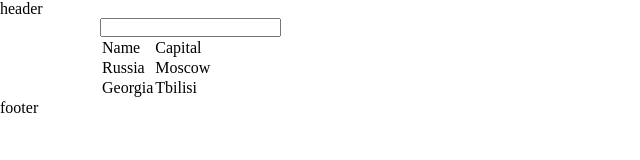
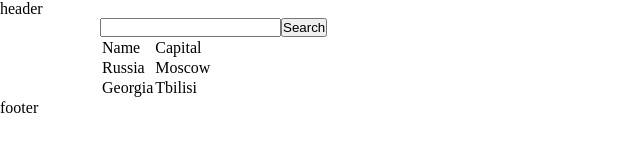
Before and after one commit to ungear/countries-dashboard, a Next.js app: page / in a window 1280 px wide. Shown: the top 160 px of the page, without its empty margins (0-640 px from the left). Built offline with nearby package versions, Linux system fonts and the light colour scheme.

Commit message:
add search button

```diff
--- a/src/components/toolbar.tsx
+++ b/src/components/toolbar.tsx
@@ -1,12 +1,17 @@
+import { useState } from 'react'
+
 export function Toolbar({searchTerm, setSearchTerm}){
-  function handleChange(e){
-    const normalizedTerm = e.target.value.trim().toLowerCase();
+  const [term, setTerm] = useState(searchTerm);
+  function handleSearchClick(){
+    const normalizedTerm = term.trim().toLowerCase();
     setSearchTerm(normalizedTerm);
-
+  }
+  function handeChangeTerm(e){
+    setTerm(e.target.value);
   }
   return (
     <div>
-      <input type="text" onChange={handleChange} value={searchTerm}/>
+      <input type="text" onChange={handeChangeTerm} value={term}/><button onClick={handleSearchClick}>Search</button>
     </div>
   )
 }
```
